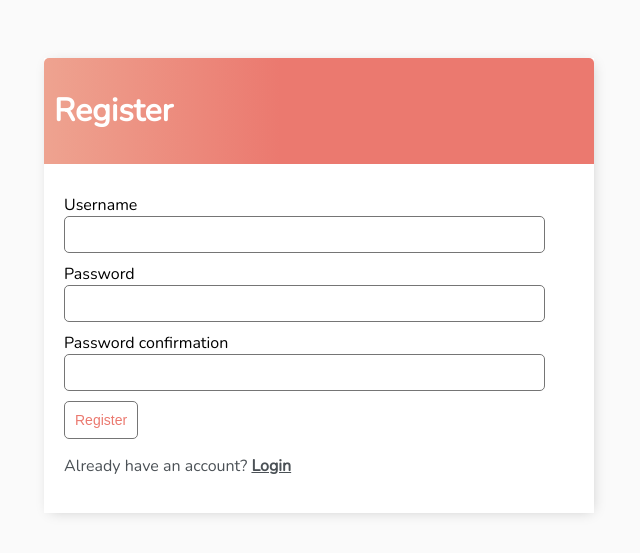
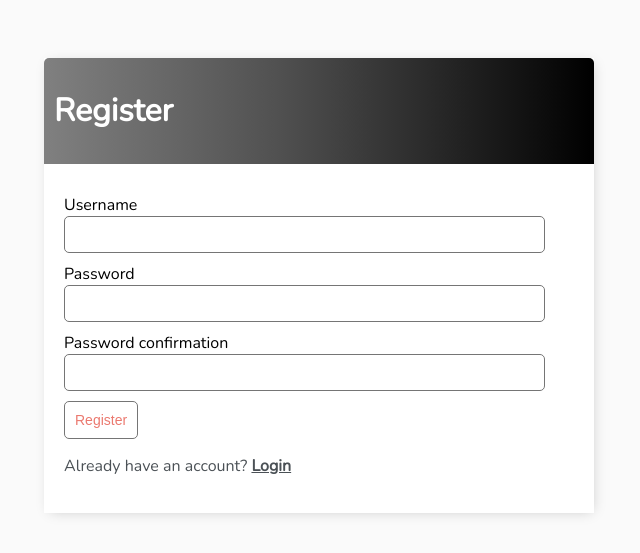
Before and after one commit to abdullah956/dj-todo, a Django app: page /register/ in a window 1280 px wide. Shown: the top 553 px of the page, without its empty margins (321-961 px from the left). Run offline with Django 3.2, Linux system fonts and the light colour scheme.

Commit message:
fix color

```diff
--- a/base/templates/base/main.html
+++ b/base/templates/base/main.html
@@ -59,7 +59,8 @@
             color: #fff;
             padding: 10px;
             border-radius: 5px 5px 0 0;
-            background: linear-gradient(90deg, #EEA390 0%, #EB796F 43%, #EB796F 100%);
+            background: linear-gradient(90deg, #808080 0%, #505050 43%, #000000 100%);
+
         }
 
         .header-bar a {
```
Also changed, not shown: db.sqlite3.
